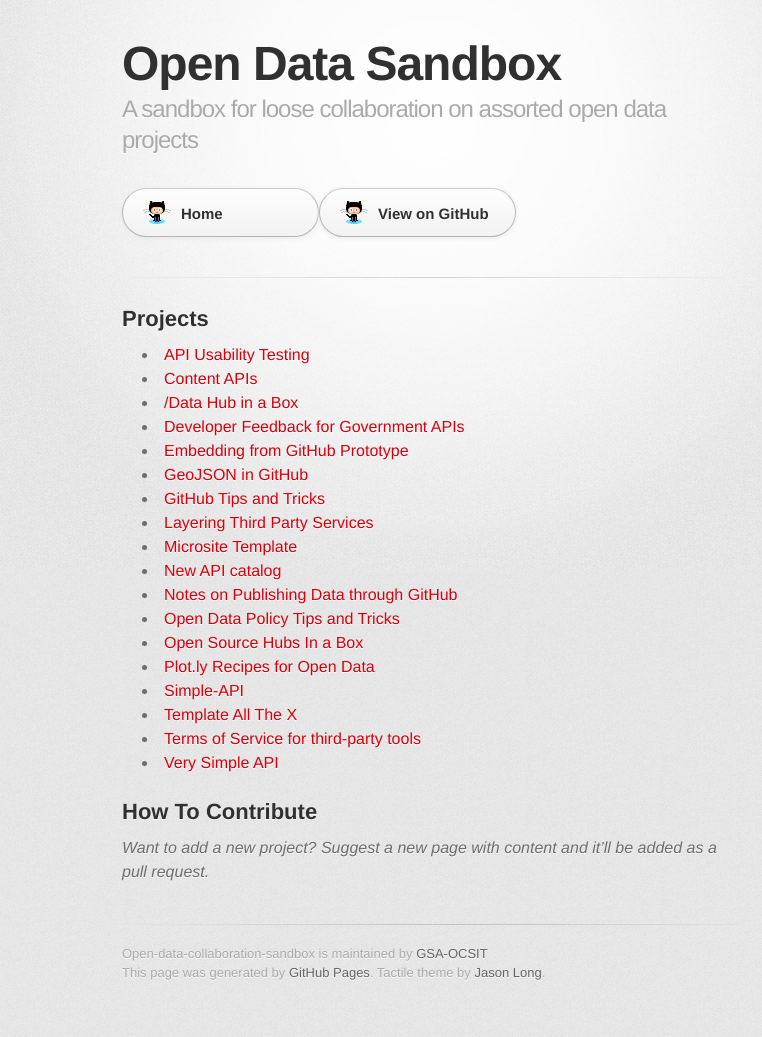
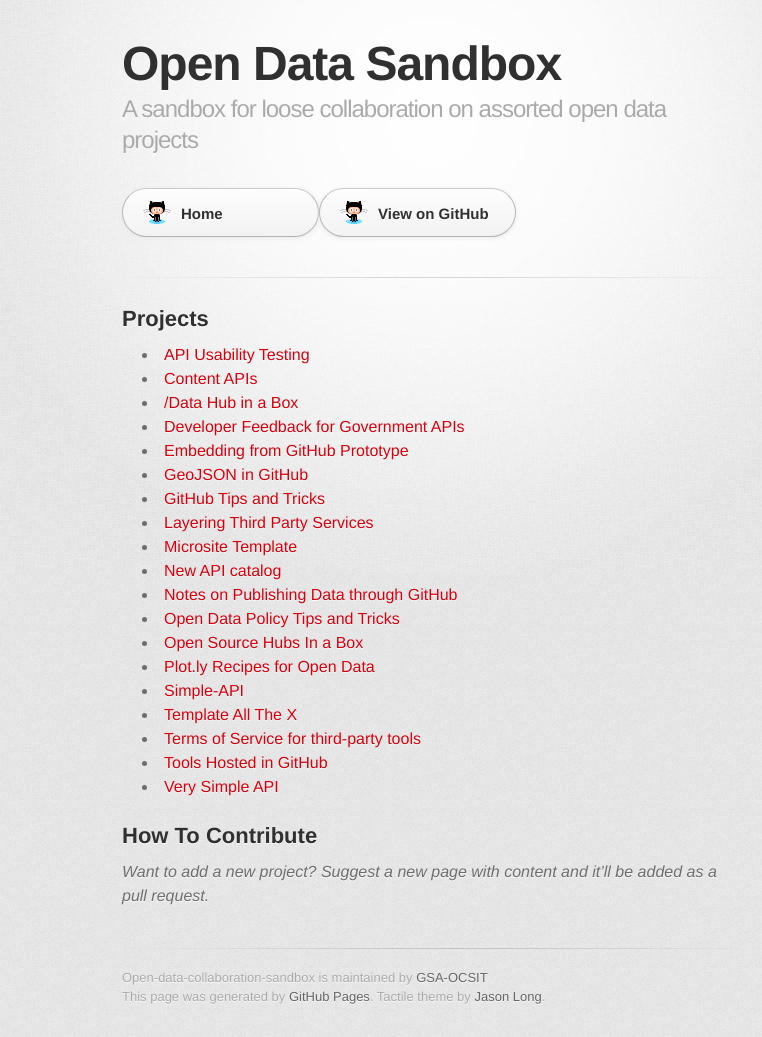
Before and after one commit to GSA/Open-Data-Collaboration-Sandbox, a Jekyll site: the page built from index.md, in a window 1280 px wide. Shown: the whole page, without its empty margins (208-970 px from the left). Built offline with Jekyll 4.4.1, drawn with Linux system fonts in a browser that asks for light colours; some web fonts are replaced; before the commit the page ends 1013 px from its top, so only the background shows below that.

Commit message:
Update index.md

```diff
--- a/index.md
+++ b/index.md
@@ -25,9 +25,8 @@
 * [Simple-API](https://github.com/GSA-Simple-API)
 * [Template All The X](http://gsa.github.io/Open-Data-Collaboration-Sandbox/template_all_the_x)
 * [Terms of Service for third-party tools](http://gsa.github.io/Open-Data-Collaboration-Sandbox/API-TOS-project/)
+* [Tools Hosted in GitHub](http://gsa.github.io/Open-Data-Collaboration-Sandbox/tools_hosted_in_github)
 * [Very Simple API](https://github.com/GSA/Very-Simple-API)
-
-
 
 
 ## How To Contribute
```
